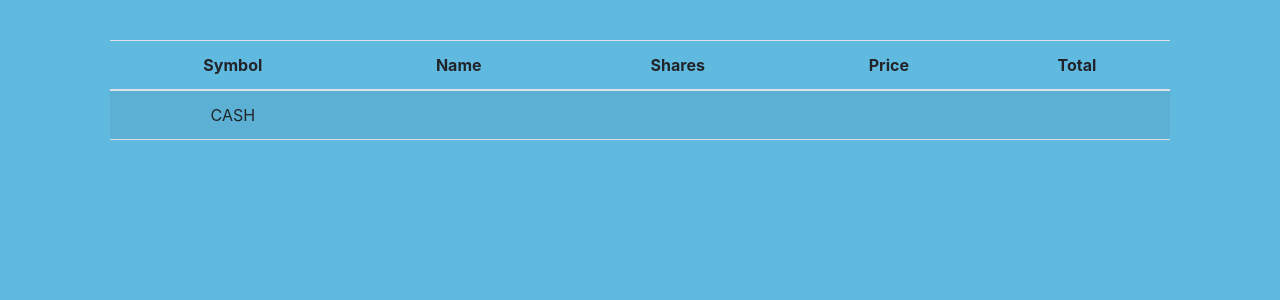
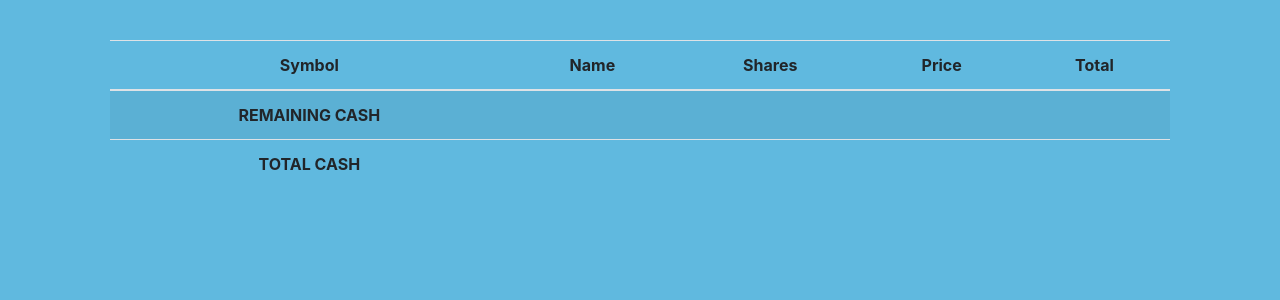
Before and after one commit to Rishi-choudhary/StockMarket, a Flask app: template templates/wallet.html in a window 1280 px wide. Shown: the part 82-382 px from the top of the page. Run offline with Flask 2, Linux system fonts and the light colour scheme; the template is opened without the code that fills it, so the values that code supplies are empty; parts of the project's set-up code (start-up, migrations or seed data) failed here and were passed over; some libraries are stand-ins or nearby versions.

Commit message:
edit wallet html

```diff
--- a/templates/wallet.html
+++ b/templates/wallet.html
@@ -26,12 +26,12 @@
                 </tr>
             {% endfor %}
                 <tr>
-                    <td>CASH</td>
+                    <td style="font-weight: bold;">REMAINING CASH</td>
                     <td></td><td></td><td></td>
                     <td>{{cash}}</td>
                 </tr>
                 <tr>
-                    <td></td><td></td><td></td><td></td>
+                    <td style="font-weight: bold;">TOTAL CASH</td><td></td><td></td><td></td>
                     <td><b>{{sum}}</b></td>
                 </tr>
         </tbody>
```
Also changed, not shown: finance.db.
